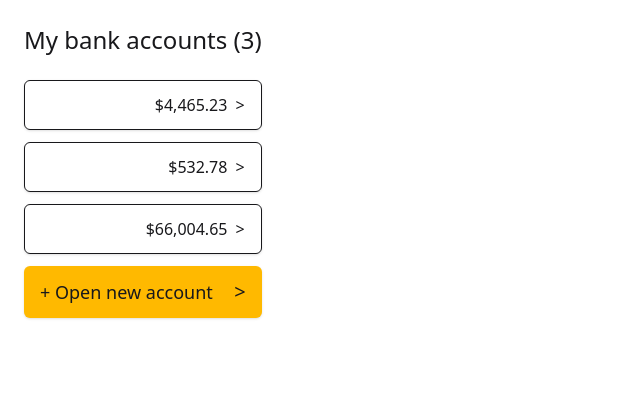
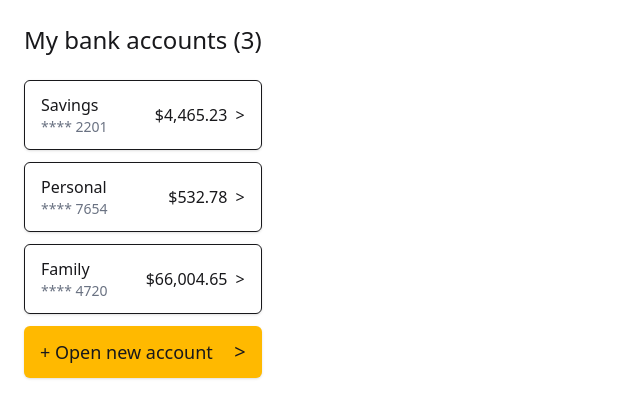
Before and after one commit to salt-community/jfs-2025-03-31-novabank-ab, a React (Vite) app in the folder frontend/: page /accounts in a window 1280 px wide. Shown: the top 418 px of the page, without its empty margins (0-640 px from the left). Built offline with nearby package versions, Linux system fonts and the light colour scheme; no server answers.

Commit message:
fix account type

```diff
--- a/frontend/src/components/accounts/AccountsBoard.tsx
+++ b/frontend/src/components/accounts/AccountsBoard.tsx
@@ -2,18 +2,18 @@ import AccountItem from './AccountItem'
 
 const bankAccounts = [
   {
-    accountName: 'Savings',
-    accountNumber: '**** 2201',
+    name: 'Savings',
+    number: '**** 2201',
     balance: 4465.23,
   },
   {
-    accountName: 'Personal',
-    accountNumber: '**** 7654',
+    name: 'Personal',
+    number: '**** 7654',
     balance: 532.78,
   },
   {
-    accountName: 'Family',
-    accountNumber: '**** 4720',
+    name: 'Family',
+    number: '**** 4720',
     balance: 66004.65,
   },
 ]
@@ -24,11 +24,10 @@ export default function AccountsBoard() {
       <div className="space-y-3">
         {bankAccounts.map((account) => (
           <AccountItem
-            key={account.accountNumber}
+            key={account.number}
             account={account}
           />
         ))}
-
         <button className="w-full flex items-center justify-between bg-amber-400 hover:bg-amber-500 py-3 px-4 shadow rounded-md">
           <span className="text-lg">+ Open new account</span>
           <span className="text-xl">{'>'}</span>
```
